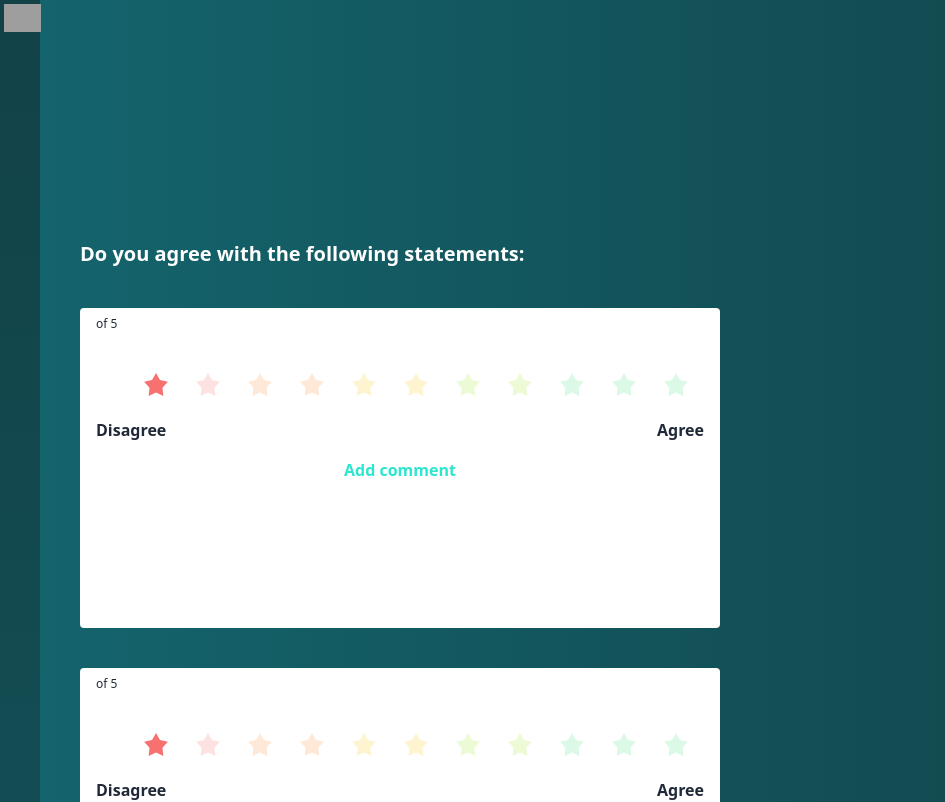
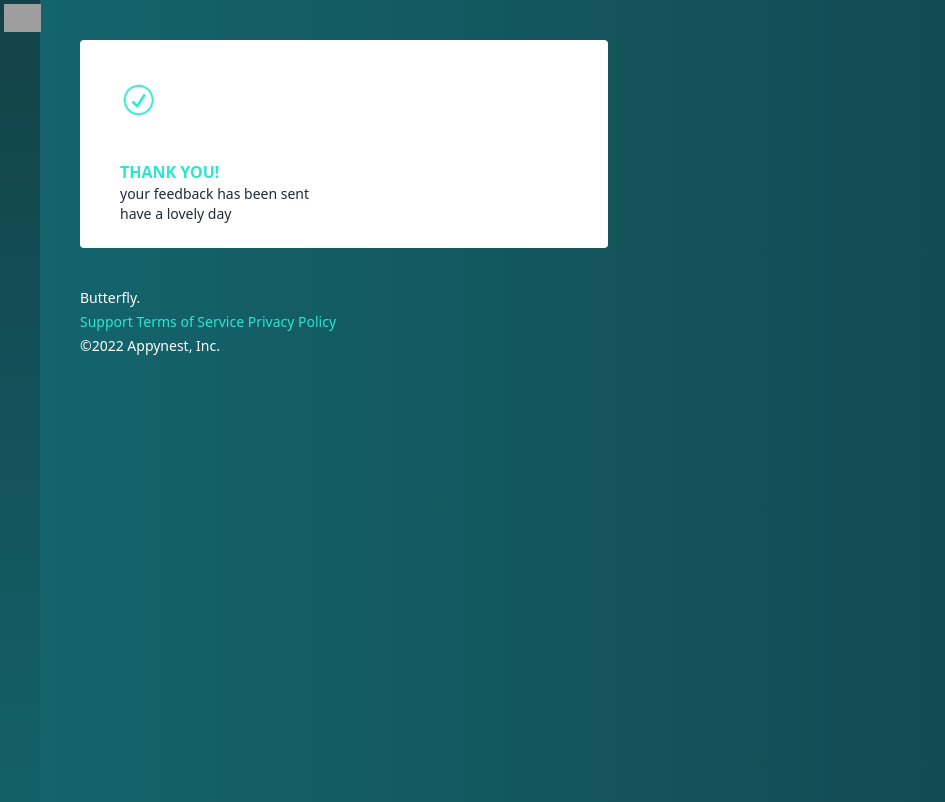
Before and after one commit to kevinrg2000/Butterfly-fronted, a React (Vite) app: page /0 in a window 1280 px wide. Shown: the top 802 px of the page, without its empty margins (0-945 px from the left). Built offline with nearby package versions, Linux system fonts and the light colour scheme; no server answers; grey boxes are pictures that could not be loaded.

Commit message:
end commit with end page

```diff
--- a/src/App.jsx
+++ b/src/App.jsx
@@ -1,9 +1,11 @@
 import { BrowserRouter, Routes, Route } from 'react-router-dom'
 import { useNavigate } from 'react-router-dom'
 import QuestionsPage from './paginas/QuestionsPage'
+import EndPage from './paginas/EndPage'
 
 import MainPage from './paginas/MainPage'
 import Layout from './layouts/Layout'
+
 
 
 function App() {
@@ -15,7 +17,7 @@ function App() {
           <Routes>
               <Route path="/" element={<Layout />}>
               <Route index element={<MainPage />} />
-                  <Route path="0" element={<QuestionsPage face={0} />} />
+                  <Route path="0" element={<EndPage />} />
                   <Route path="1" element={<QuestionsPage face={1}/>} />
                   <Route path="2" element={<QuestionsPage face={2}/>} />
                   <Route path="3" element={<QuestionsPage face={3}/>} />
--- a/src/components/Questions.jsx
+++ b/src/components/Questions.jsx
@@ -127,7 +127,7 @@ const Questions = (props) => {
       {
           <div className="bg-white w-100 h-80 ml-10 mt-10 mb-5 rounded">
             <div className="ml-4 pt-2 text-xs font-extralight">
-              {questions[0]?.questionNumber} of {5}
+              {1} of {5}
             </div>
 
             <div className=" ml-4 mt-2 scroll-m-10 text-sm  font-semibold text-teal-350">
@@ -175,7 +175,7 @@ const Questions = (props) => {
       {
           <div className="bg-white w-100 h-80 ml-10 mt-10 mb-5 rounded">
             <div className="ml-4 pt-2 text-xs font-extralight">
-              {questions[1]?.questionNumber} of {5}
+              {2} of {5}
             </div>
 
             <div className=" ml-4 mt-2 scroll-m-10 text-sm  font-semibold text-teal-350">
@@ -224,7 +224,7 @@ const Questions = (props) => {
       {
           <div className="bg-white w-100 h-80 ml-10 mt-10 mb-5 rounded">
             <div className="ml-4 pt-2 text-xs font-extralight">
-              {questions[2]?.questionNumber} of {5}
+              {3} of {5}
             </div>
 
             <div className=" ml-4 mt-2 scroll-m-10 text-sm  font-semibold text-teal-350">
@@ -273,7 +273,7 @@ const Questions = (props) => {
       {
           <div className="bg-white w-100 h-80 ml-10 mt-10 mb-5 rounded">
             <div className="ml-4 pt-2 text-xs font-extralight">
-              {questions[3]?.questionNumber} of {5}
+              {4} of {5}
             </div>
 
             <div className=" ml-4 mt-2 scroll-m-10 text-sm  font-semibold text-teal-350">
@@ -322,7 +322,7 @@ const Questions = (props) => {
       {
           <div className="bg-white w-100 h-80 ml-10 mt-10 mb-5 rounded">
             <div className="ml-4 pt-2 text-xs font-extralight">
-              {questions[4]?.questionNumber} of {5}
+              {5} of {5}
             </div>
 
             <div className=" ml-4 mt-2 scroll-m-10 text-sm  font-semibold text-teal-350">
--- /dev/null
+++ b/src/paginas/EndPage.jsx
@@ -0,0 +1,64 @@
+import { useEffect, useState } from "react";
+import { useParams, Link, useNavigate } from "react-router-dom";
+const EndPage = () => {
+  const navigate = useNavigate();
+  const [butterfly, setbutterfly] = useState(
+    "https://butterflyai.wpenginepowered.com/wp-content/uploads/2019/05/ButterflyIcon.svg"
+  );
+  const [sendForm, setSendForm] = useState(true);
+  const [submit, setSubmit] = useState(false);
+  return (
+    <>
+      <div className="bg-gradient-to-l from-blue-450 to-blue-350 flex max-h-full ">
+        <img
+          className="h-7 absolute m-1"
+          src={butterfly}
+          alt="img1"
+          onClick={() => {
+            navigate("/");
+          }}
+          role="button"
+        />
+
+        <div className="bg-gradient-to-b from-blue-450 to-blue-350  w-10 max-h-full "></div>
+        <div className=" h-158">
+          <div className=" flex-row">
+            <div className="bg-white w-98 h-52 ml-10 mt-10 mb-5 rounded">
+              <div className="flex flex-col">
+                <img
+                  className="w-10 h-10 m-10 ml-10"
+                  src={"checked.png"}
+                  alt="img2"
+                  onClick={() => {
+                    navigate("/");
+                  }}
+                  role="button"
+                />
+                <div className="flex ml-10  text-blue-150 font-bold">
+                  THANK YOU!
+                </div>
+                <div className="flex ml-10 font-normal text-sm ">
+                  your feedback has been sent
+                </div>
+                <div className="flex ml-10 font-normal text-sm ">
+                  have a lovely day
+                </div>
+              </div>
+            </div>
+            <div>
+              <div className="ml-10 text-sm mt-10 text-white">Butterfly.</div>
+              <div className="ml-10 text-sm mt-1 text-blue-150">
+                Support Terms of Service Privacy Policy
+              </div>
+              <div className="ml-10 text-sm mt-1 mb-12 text-white">
+                ©2022 Appynest, Inc.
+              </div>
+            </div>
+          </div>
+        </div>
+      </div>
+    </>
+  );
+};
+
+export default EndPage;
--- a/tailwind.config.js
+++ b/tailwind.config.js
@@ -21,6 +21,8 @@ module.exports = {
         },
       spacing: {
         100: "40rem",
+        98: "33rem",
+        158: "58rem",
       },
     },
   },
```
Also changed, not shown: src/paginas/QuestionsPage.jsx (+14 -5 lines), checked.png (added).
